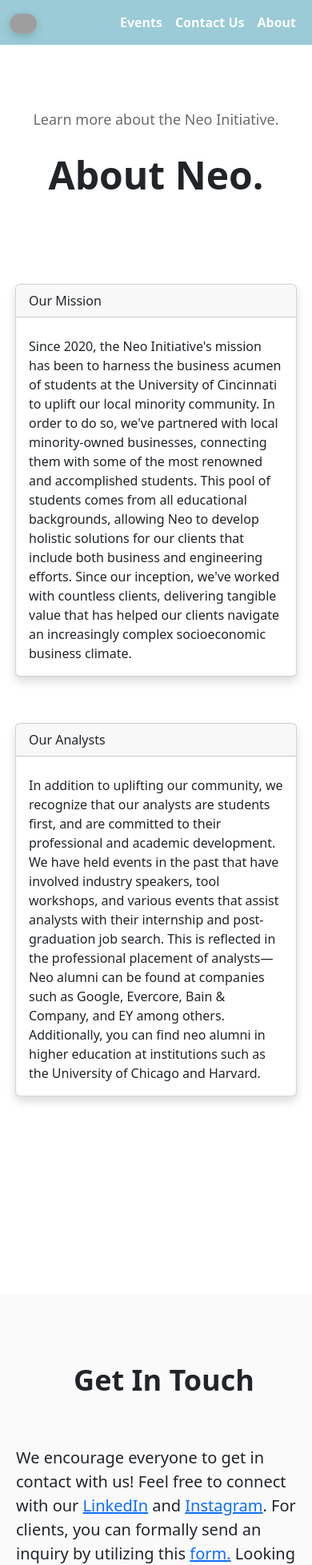
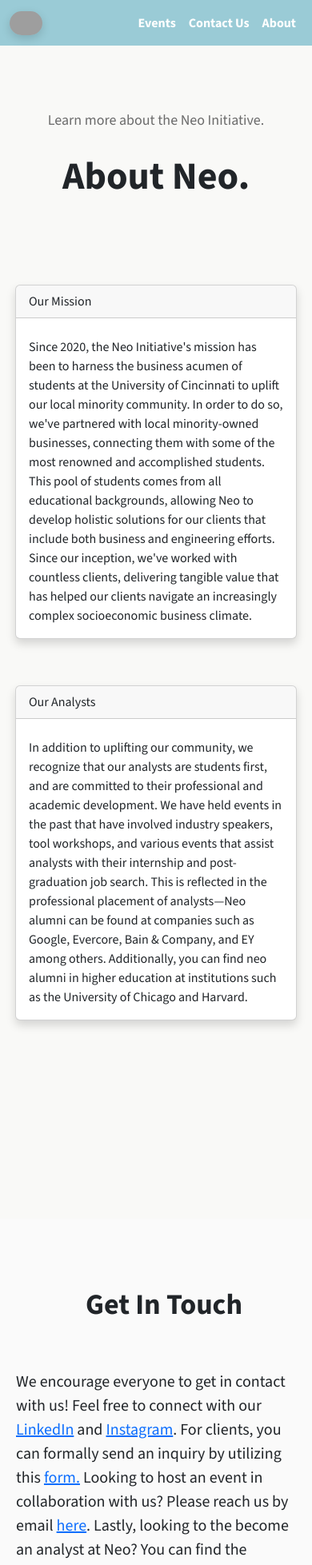
Before and after one commit to mbahcc/neo-web, a Next.js app: page /about-us in a window 390 px wide. Shown: the top 1957 px of the page at 80% size. Built offline with nearby package versions, Linux system fonts and the light colour scheme; grey boxes are pictures that could not be loaded.

Commit message:
First commit from mac; changed font, expanded gitignore

```diff
--- a/package.json
+++ b/package.json
@@ -16,11 +16,11 @@
     "bootstrap": "^5.3.6",
     "latest": "^0.2.0",
     "motion": "^12.16.0",
-    "next": "15.3.3",
+    "next": "^15.3.3",
     "nodemailer": "^7.0.3",
-    "react": "19.1.0",
+    "react": "^19.1.0",
     "react-bootstrap": "^2.10.10",
-    "react-dom": "19.1.0",
+    "react-dom": "^19.1.0",
     "react-responsive": "^10.0.1",
     "resend": "^4.5.2"
   },
--- a/src/app/components/card/community-card.tsx
+++ b/src/app/components/card/community-card.tsx
@@ -17,7 +17,9 @@ function CommunityCard() {
       <Card className="cardStyling">
         <Card.Img variant="top" src="team/team-onboarding.JPG" />
         <Card.Body>
-          <Card.Title>Development</Card.Title>
+          <Card.Title style={{
+              fontWeight: "700",
+            }}>Development</Card.Title>
           <Card.Text
             style={{
               fontFamily: "Source San 3",
--- a/src/app/components/card/impact-card.tsx
+++ b/src/app/components/card/impact-card.tsx
@@ -16,7 +16,9 @@ function ImpactCard() {
           color="#2D2424"
         />
         <Card.Body>
-          <Card.Title color="#FFFFFF">Impact</Card.Title>
+          <Card.Title color="#FFFFFF" style={{
+              fontWeight: "700",
+            }}>Impact</Card.Title>
           <Card.Text
             style={{
               fontFamily: "Source San 3",
--- a/src/app/globals.css
+++ b/src/app/globals.css
@@ -45,16 +45,16 @@
   }
 }
 
-body {
+html body {
 background: #f9f9f7;
-  font-family: Arial, Helvetica, sans-serif, Source Sans 3;
+  font-family: var(--font-source-sans), sans-serif;
   overflow-x: hidden;
 }
 
 @media screen and (max-width: 768px){
-  html,body {
+  html,html body {
     background: #f9f9f7;
-  font-family: Arial, Helvetica, sans-serif, Source Sans 3;
+  font-family: var(--font-source-sans), sans-serif;
   overflow-x: hidden !important;
   }
 }
@@ -63,7 +63,7 @@ background: #f9f9f7;
 
 .custom-navbar {
   background-color:  #9acbd6;
-  font-family: Source Sans 3;
+  font-family: var(--font-source-sans), sans-serif;
 }
 
 
@@ -73,7 +73,7 @@ background: #f9f9f7;
 .custom-navbar .nav-link {
   font-size: 1.25rem;
   color: white;
-  font-family: Source Sans 3;
+  font-family: var(--font-source-sans), sans-serif;
   font-weight: 700;
 
 }
@@ -102,7 +102,7 @@ background: #f9f9f7;
 
 .header {
   font-size: 3.75rem;
-  font-family: Source Sans 3;
+  font-family: var(--font-source-sans);
   font-weight: 700;
   margin-top: 125px;
   margin-left: 100px;
@@ -110,7 +110,7 @@ background: #f9f9f7;
 
 .home-section-header {
   font-size: 3.75rem;
-  font-family: Source Sans 3;
+  font-family: var(--font-source-sans);
   font-weight: 700;
   margin-top: 125px;
   margin-left: 100px;
@@ -123,7 +123,7 @@ background: #f9f9f7;
   .home-section-header {
     font-size: 2.25rem;
     margin-left: 0px;
-    font-family: Source Sans 3;
+    font-family: var(--font-source-sans);
   }
 }
 
@@ -132,14 +132,14 @@ background: #f9f9f7;
     font-size: 2.25rem;
     margin-left: 0px;
     padding-left: 20px;
-    font-family: Source Sans 3;
+    font-family: var(--font-source-sans);
   }
 }
 
 
 .text {
   font-size: 1.5rem;
-  font-family: Source Sans 3;
+  font-family: var(--font-source-sans);
   font-weight: 400;
   max-width: 850px;
   word-wrap: break-word;
@@ -154,8 +154,7 @@ background: #f9f9f7;
     margin-left: 0px;
     padding-left: 20px;
     font-size: 1.25rem;
-    font-family: Source Sans 3;
-
+    font-family: var(--font-source-sans);
   }
 }
 
@@ -177,7 +176,7 @@ background: #f9f9f7;
 
 .bottomBarText {
   font-size: 1.125rem;
-  font-family: Source Sans 3;
+  font-family: var(--font-source-sans);
   font-weight: 400;
   max-width: 850px;
   word-wrap: break-word;
@@ -185,7 +184,7 @@ background: #f9f9f7;
 
 .inputFormText {
   font-size: 1.25rem;
-  font-family: Source Sans 3;
+  font-family: var(--font-source-sans);
   font-weight: 700;
 }
 
@@ -228,7 +227,7 @@ background: #f9f9f7;
 .subtitleText {
   font-size: 1.125rem;
   color: #6b6b6b;
-  font-family: Source Sans 3;
+  font-family: var(--font-source-sans);
   font-weight: 400;
   max-width: 950px;
   word-wrap: break-word;
@@ -336,7 +335,7 @@ background: #f9f9f7;
 
   .aboutTextParagraph{
   font-size: 1.5rem;
-  font-family: Source Sans 3;
+  font-family: var(--font-source-sans);
   font-weight: 400;
   max-width: 850px;
   word-wrap: break-word;
@@ -358,7 +357,7 @@ background: #f9f9f7;
     padding-left: 20px;
     padding-right: 0;
     font-size: 1.25rem;
-    font-family: Source Sans 3;
+    font-family: var(--font-source-sans);
     padding-top: 0px;
 
   }
@@ -495,7 +494,7 @@ margin-top: 20px;
 
   .event-text{
   font-size: 1.5rem;
-  font-family: Source Sans 3;
+  font-family: var(--font-source-sans);
   font-weight: 400;
   max-width: 850px;
   word-wrap: break-word;
@@ -521,7 +520,7 @@ margin-top: 20px;
 .contact-us-subtitle-text{
   font-size: 1.125rem;
   color: #6b6b6b;
-  font-family: Source Sans 3;
+  font-family: var(--font-source-sans);
   font-weight: 400;
   max-width: 950px;
   word-wrap: break-word;
@@ -567,7 +566,7 @@ display: flex;
 .get-in-touch-header {
 
   font-size: 3.75rem;
-  font-family: Source Sans 3;
+  font-family: var(--font-source-sans);
   font-weight: 700;
   margin-left: 100px;
   margin-top: 80px;
@@ -580,7 +579,7 @@ display: flex;
     font-size: 2.25rem;
     margin-left: 0px;
     padding-left: 20px;
-    font-family: Source Sans 3;
+    font-family: var(--font-source-sans);
   }
 }
 
@@ -590,7 +589,7 @@ display: flex;
    align-self: center;
    padding-top: 40px;
    font-size: 1.5rem;
-   font-family: Source Sans 3;
+   font-family: var(--font-source-sans);
    font-weight: 400;
   max-width: 850px;
   word-wrap: break-word;
@@ -604,7 +603,7 @@ display: flex;
     margin-left: 0px;
     padding-left: 20px;
     font-size: 1.25rem;
-    font-family: Source Sans 3;
+    font-family: var(--font-source-sans);
 
   }
 }
@@ -633,7 +632,7 @@ display: flex;
 
   font-size: 1.125rem;
   color: #6b6b6b;
-  font-family: Source Sans 3;
+  font-family: var(--font-source-sans);
   font-weight: 400;
   max-width: 950px;
   word-wrap: break-word;
@@ -658,7 +657,7 @@ display: flex;
 .event-header{
 
   font-size: 3.75rem;
-  font-family: Source Sans 3;
+  font-family: var(--font-source-sans);
   font-weight: 700;
   margin-top: 100px;
   margin-left: 100px;
--- a/src/app/layout.tsx
+++ b/src/app/layout.tsx
@@ -1,9 +1,17 @@
 import type { Metadata } from "next";
 import { Geist, Geist_Mono } from "next/font/google";
 import { Analytics } from "@vercel/analytics/next";
+import { Source_Sans_3 } from "next/font/google";
 import "./globals.css";
 import "bootstrap/dist/css/bootstrap.min.css";
-/*import { Source_Sans_3 } from "next/font/google";*/
+
+
+
+const sourceSans = Source_Sans_3({
+  variable: "--font-source-sans",
+  subsets: ["latin"],
+  weight: ["400", "700"],
+});
 
 const geistSans = Geist({
   variable: "--font-geist-sans",
@@ -30,7 +38,7 @@ export default function RootLayout({
         <meta name="viewport" content="width=device-width, initial-scale=1.0" />
       </head>
       <body
-        className={`${geistSans.variable} ${geistMono.variable} antialiased`}
+        className={`${geistSans.variable} ${geistMono.variable} ${sourceSans.variable} antialiased`}
       >
         {children}
         <Analytics />
```
Also changed, not shown: src/app/components/card/development-card.tsx (+5 -4 lines), 2 other files (tests, documents, lock files or other folders).
